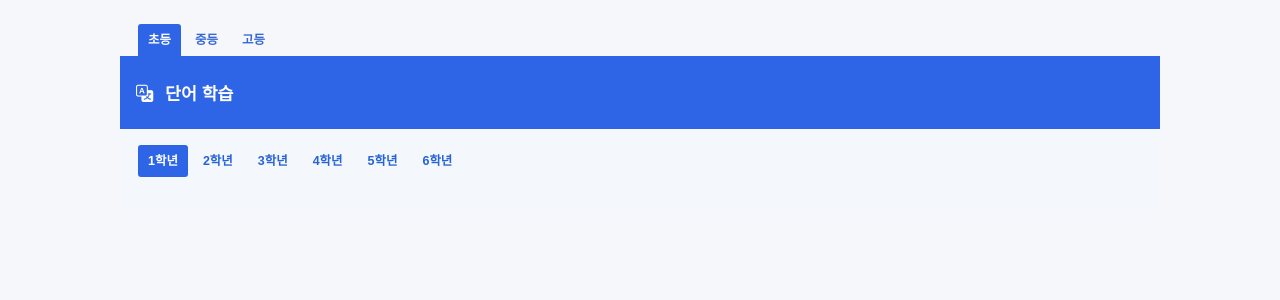
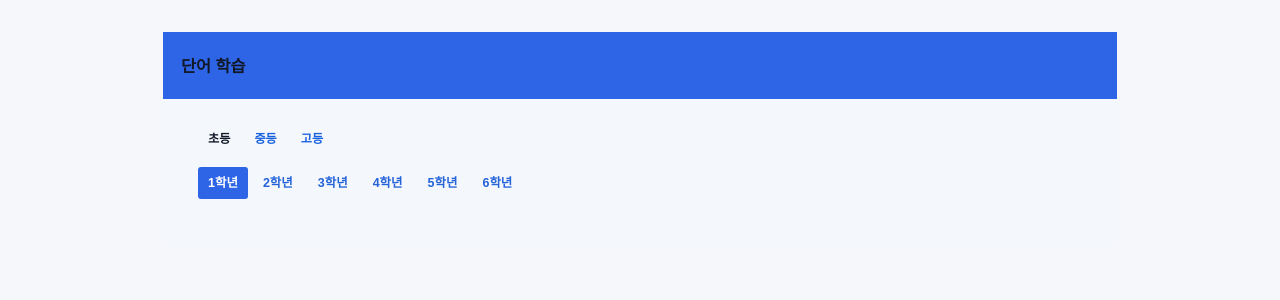
Before and after one commit to Jaeho777/vicabc, a Flask app: page /voca/ in a window 1280 px wide. Shown: the part 53-353 px from the top of the page. Run offline with Flask 3, Linux system fonts and the light colour scheme; the visitor is signed in with stand-in values (Sample User, id 1); data that the repository does not hold is empty.

Commit message:
Match VOCA curriculum layout to reference

```diff
--- a/app/static/css/style.css
+++ b/app/static/css/style.css
@@ -3082,6 +3082,193 @@ body.theme-dashboard .dashboard-activity a {
     }
 }
 
+/* Keep the VOCA reference dimensions above the legacy learning-shell rules. */
+body.theme-voca .voca-curriculum-section {
+    padding: 0 35px 32px;
+}
+
+body.theme-voca .voca-curriculum-section > .section-tabs .section-tab-trash {
+    margin-left: auto;
+    padding-right: 7px;
+    padding-left: 7px;
+}
+
+/* VOCA screen: exact hierarchy and dimensions from the supplied reference. */
+.theme-voca .learning-shell {
+    width: min(954px, calc(100% - 32px));
+    max-width: 954px;
+    margin: 8px auto 36px;
+}
+
+.theme-voca .voca-curriculum-section {
+    padding: 0 35px 32px;
+    border: 0;
+    border-radius: 0;
+    background: #fff;
+}
+
+.theme-voca .voca-curriculum-section > .section-heading {
+    min-height: 64px;
+    margin: 0 -35px;
+    padding: 0 18px;
+    border: 0;
+    background: #2e64e6;
+}
+
+.theme-voca .voca-curriculum-section > .section-heading h2 {
+    color: #111827;
+    font-size: 1.02rem;
+    font-weight: 750;
+}
+
+.theme-voca .voca-curriculum-section > .section-tabs {
+    display: flex;
+    width: auto;
+    min-height: 32px;
+    margin: 24px 0 12px;
+    gap: 4px;
+    overflow: visible;
+}
+
+.theme-voca .voca-curriculum-section > .section-tabs .section-tab {
+    min-height: 30px;
+    padding: 4px 10px;
+    border-radius: 3px;
+    background: transparent;
+    color: #1761de;
+    font-size: 0.76rem;
+    font-weight: 700;
+}
+
+.theme-voca .voca-curriculum-section > .section-tabs .section-tab.active,
+.theme-voca .voca-curriculum-section > .section-tabs .section-tab:hover {
+    background: transparent;
+    color: #111827;
+}
+
+.theme-voca .voca-course-content > .tab-pane {
+    padding: 0;
+}
+
+.theme-voca .voca-grade-tabs {
+    min-height: 29px;
+    margin: 0 0 11px;
+    gap: 4px;
+}
+
+.theme-voca .voca-grade-tab {
+    min-height: 29px;
+    padding: 4px 9px;
+    border-radius: 3px;
+    font-size: 0.72rem;
+    font-weight: 700;
+}
+
+.theme-voca .voca-course-content .curriculum-grid {
+    grid-template-columns: repeat(3, minmax(0, 1fr));
+    column-gap: 18px;
+    row-gap: 42px;
+}
+
+.theme-voca .voca-course-content .curriculum-card {
+    min-height: 205px;
+    padding: 0 12px 12px;
+    border: 0;
+    border-radius: 0;
+    box-shadow: none;
+}
+
+.theme-voca .voca-course-content .curriculum-card-head {
+    min-height: 50px;
+    margin: 0 -12px;
+    padding: 0 18px;
+    background: #2e64e6;
+}
+
+.theme-voca .voca-course-content .curriculum-card h4 {
+    color: #fff;
+    font-size: 1.08rem;
+    font-weight: 750;
+}
+
+.theme-voca .voca-course-content .curriculum-card-marker {
+    width: 11px;
+    height: 6px;
+    background: #ef4e67;
+}
+
+.theme-voca .voca-course-content .curriculum-card .curriculum-progress {
+    height: 14px;
+    margin: 24px 12px 10px;
+    background: #e5e9ee;
+}
+
+.theme-voca .voca-course-content .curriculum-card-progress-copy {
+    min-height: 21px;
+    color: #111827;
+    font-size: 0.68rem;
+}
+
+.theme-voca .voca-course-content .curriculum-card-status {
+    min-height: 30px;
+    padding-top: 3px;
+}
+
+.theme-voca .voca-course-content .curriculum-card-actions {
+    padding-top: 8px;
+}
+
+.theme-voca .voca-course-content .curriculum-card-actions .btn-primary {
+    min-height: 36px;
+    padding: 0 12px;
+    border-radius: 5px;
+    box-shadow: none;
+    font-size: 0.8rem;
+    font-weight: 500;
+}
+
+.theme-voca .voca-pane-heading {
+    display: flex;
+    align-items: center;
+    justify-content: space-between;
+    gap: 16px;
+    margin-bottom: 16px;
+}
+
+.theme-voca .voca-pane-heading h2,
+.theme-voca .voca-pane-heading p {
+    margin: 0;
+}
+
+@media (max-width: 720px) {
+    .theme-voca .learning-shell {
+        width: calc(100% - 24px);
+    }
+
+    .theme-voca .voca-curriculum-section {
+        padding: 0 16px 24px;
+    }
+
+    .theme-voca .voca-curriculum-section > .section-heading {
+        margin: 0 -16px;
+    }
+
+    .theme-voca .voca-course-content .curriculum-grid {
+        grid-template-columns: repeat(2, minmax(0, 1fr));
+        gap: 16px;
+    }
+}
+
+@media (max-width: 480px) {
+    .theme-voca .voca-curriculum-section > .section-tabs {
+        overflow-x: auto;
+    }
+
+    .theme-voca .voca-course-content .curriculum-grid {
+        grid-template-columns: 1fr;
+    }
+}
+
 /* Live dashboard content: keep the reference margins while using the full screen. */
 @media (min-width: 901px) {
     body.theme-dashboard .dashboard-navbar .container,
--- a/app/templates/base.html
+++ b/app/templates/base.html
@@ -6,7 +6,7 @@
     <title>{% block title %}VIC 애플리케이션{% endblock %}</title>
     <link rel="stylesheet" href="https://cdn.jsdelivr.net/npm/bootstrap@5.3.0/dist/css/bootstrap.min.css">
     <link rel="stylesheet" href="https://cdn.jsdelivr.net/npm/bootstrap-icons@1.11.3/font/bootstrap-icons.min.css">
-    <link rel="stylesheet" href="{{ url_for('static', filename='css/style.css') }}?v=20260802-dashboard-live-v1">
+    <link rel="stylesheet" href="{{ url_for('static', filename='css/style.css') }}?v=20260802-voca-reference-v3">
     {% block extra_head %}{% endblock %}
 
 
--- a/app/templates/voca/index.html
+++ b/app/templates/voca/index.html
@@ -31,23 +31,24 @@
 
 {% block content %}
 <div class="learning-shell">
+    <section class="curriculum-section voca-curriculum-section">
+        <div class="section-heading">
+            <div>
+                <h2>단어 학습</h2>
+            </div>
+        </div>
+
         <nav class="section-tabs" aria-label="VOCA 과정 선택">
             <button class="section-tab active" type="button" data-bs-toggle="tab" data-bs-target="#elementary-voca" aria-controls="elementary-voca" aria-selected="true">초등</button>
             <button class="section-tab" type="button" data-bs-toggle="tab" data-bs-target="#middle-voca" aria-controls="middle-voca" aria-selected="false">중등</button>
             <button class="section-tab" type="button" data-bs-toggle="tab" data-bs-target="#high-voca" aria-controls="high-voca" aria-selected="false">고등</button>
             {% if current_user.is_admin and current_user.admin_type == 'A' %}
-        <button class="section-tab" type="button" data-bs-toggle="tab" data-bs-target="#voca-trash" aria-controls="voca-trash" aria-selected="false"><i class="bi bi-trash3" aria-hidden="true"></i> 휴지통</button>
+            <button class="section-tab section-tab-trash" type="button" data-bs-toggle="tab" data-bs-target="#voca-trash" aria-controls="voca-trash" aria-selected="false" aria-label="휴지통" title="휴지통"><i class="bi bi-trash3" aria-hidden="true"></i><span class="visually-hidden">휴지통</span></button>
             {% endif %}
         </nav>
 
-    <div class="tab-content">
-        <section class="tab-pane fade show active curriculum-section" id="elementary-voca">
-            <div class="section-heading">
-                <div>
-                    <h2><i class="bi bi-translate" aria-hidden="true"></i> 단어 학습</h2>
-                </div>
-            </div>
-
+        <div class="tab-content voca-course-content">
+        <section class="tab-pane fade show active" id="elementary-voca">
             <nav class="voca-grade-tabs" aria-label="초등 학년 선택">
             {% for grade_group in village_curriculum %}
                 <button class="voca-grade-tab{% if loop.first %} active{% endif %}" type="button" data-voca-grade="{{ grade_group.grade }}" aria-selected="{{ 'true' if loop.first else 'false' }}">{{ grade_group.label }}</button>
@@ -68,8 +69,8 @@
             {% endfor %}
         </section>
 
-        <section class="tab-pane fade curriculum-section" id="middle-voca">
-            <div class="section-heading">
+        <section class="tab-pane fade" id="middle-voca">
+            <div class="voca-pane-heading">
                 <div>
                     <h2>중등 VOCA</h2>
                     <p>학년별 단어 과정</p>
@@ -90,8 +91,8 @@
             {% endfor %}
         </section>
 
-        <section class="tab-pane fade curriculum-section" id="high-voca">
-            <div class="section-heading">
+        <section class="tab-pane fade" id="high-voca">
+            <div class="voca-pane-heading">
                 <div>
                     <h2>고등 VOCA</h2>
                     <p>학년별 단어 과정</p>
@@ -113,8 +114,8 @@
         </section>
 
         {% if current_user.is_admin and current_user.admin_type == 'A' %}
-        <section class="tab-pane fade curriculum-section" id="voca-trash">
-            <div class="section-heading">
+        <section class="tab-pane fade" id="voca-trash">
+            <div class="voca-pane-heading">
                 <div>
                     <h2><i class="bi bi-trash3" aria-hidden="true"></i> 휴지통</h2>
                     <p>삭제한 Village VOCA 과정은 단어와 학습 기록을 유지한 채 복구할 수 있습니다.</p>
@@ -145,6 +146,7 @@
         </section>
         {% endif %}
     </div>
+    </section>
 </div>
 {% endblock %}
 
```
Lines whose indentation alone changed are shown as unchanged.
